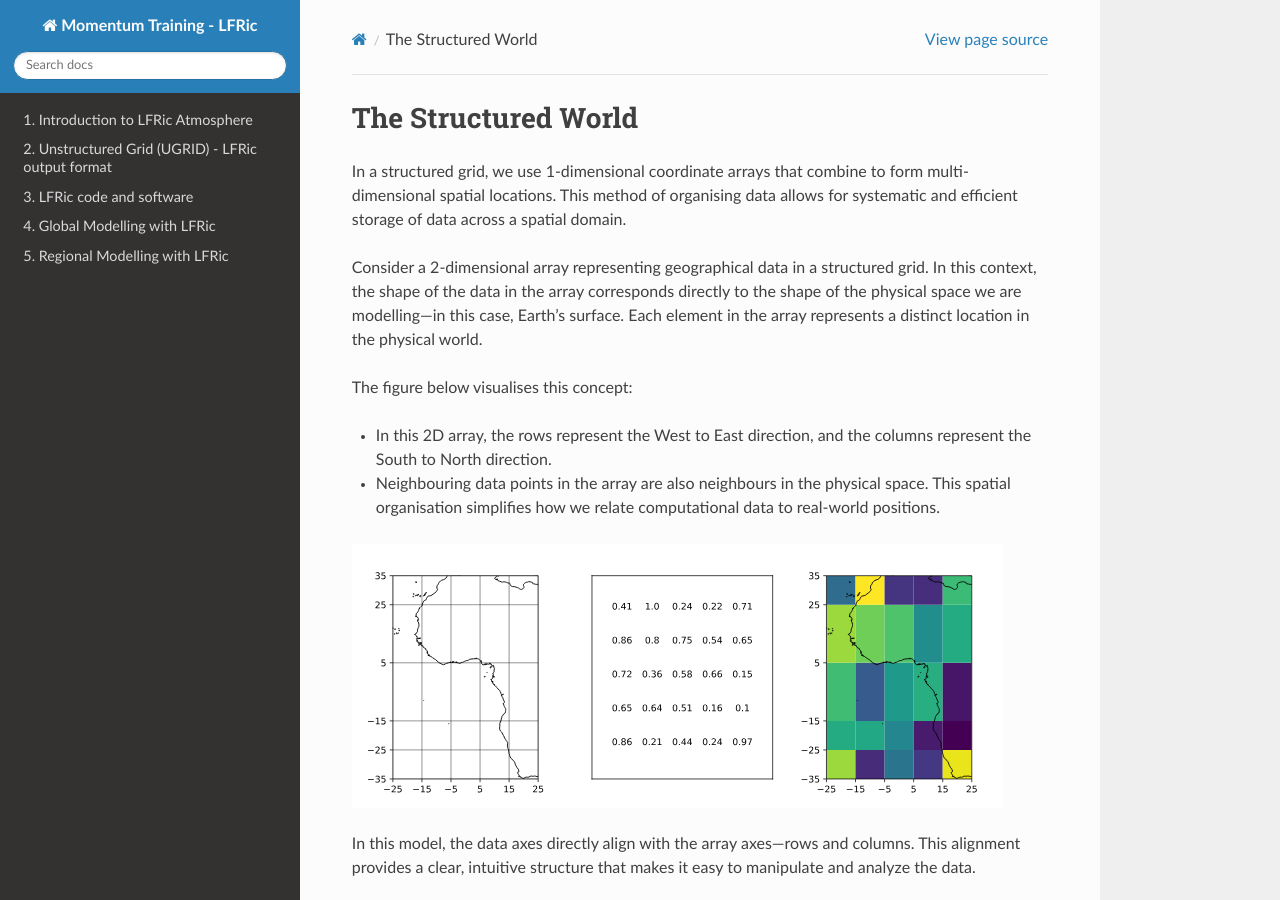
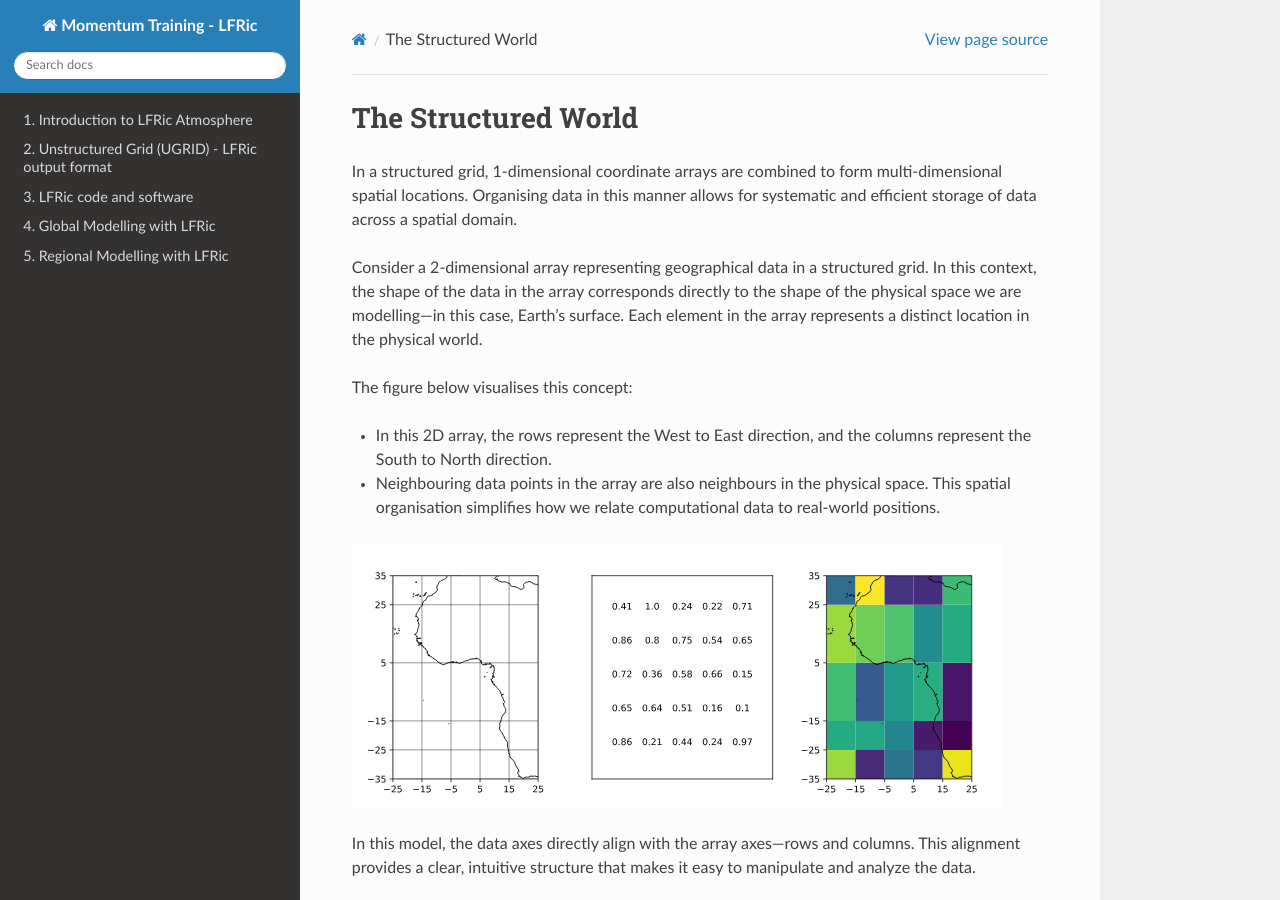
Before and after one commit to MetOffice/LFRic-Atmosphere-Training, a Sphinx documentation site: the page built from source/mesh_overview/structured_overview.rst, in a window 1280 px wide and 900 px high. Built offline with Sphinx 7.4.7 and the Read the Docs theme 3.1.0, drawn with Linux system fonts in a browser that asks for light colours.

Commit message:
Update source/mesh_overview/structured_overview.rst
Co-authored-by: Julia Cantarano <159814728+mo-JuliaCantarano@users.noreply.github.com>

```diff
--- a/source/mesh_overview/structured_overview.rst
+++ b/source/mesh_overview/structured_overview.rst
@@ -1,8 +1,8 @@
 The Structured World
 =====================
 
-In a structured grid, we use 1-dimensional coordinate arrays that combine to form multi-dimensional spatial locations.
-This method of organising data allows for systematic and efficient storage of data across a spatial domain.
+In a structured grid, 1-dimensional coordinate arrays are combined to form multi-dimensional spatial locations.
+Organising data in this manner allows for systematic and efficient storage of data across a spatial domain.
 
 Consider a 2-dimensional array representing geographical data in a structured grid.
 In this context, the shape of the data in the array corresponds directly to the shape of the physical space we are modelling—in this case, Earth's surface.
```
